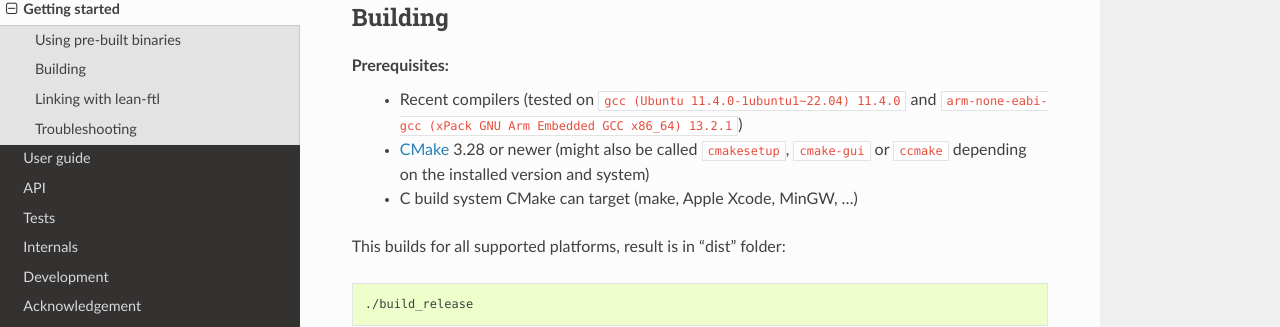
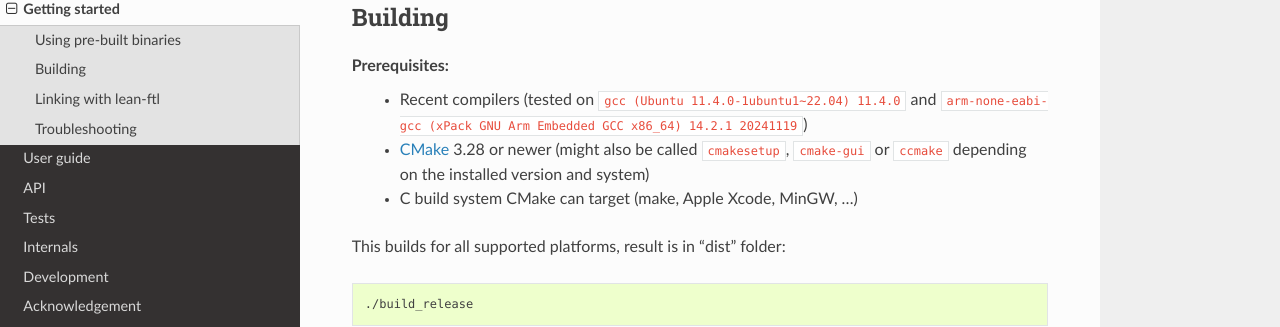
Before and after one commit to sebastien-riou/lean-ftl, a Sphinx documentation site: the page built from doc/source/getting_started.rst, in a window 1280 px wide and 900 px high, scrolled down 338 px. Shown: the part 141-468 px from the top of the window. Built offline with Sphinx 7.4.7 and the Read the Docs theme 3.1.0, drawn with Linux system fonts in a browser that asks for light colours; the version number is read from the project's files by our own code.

Commit message:
bump up ARM GCC version

```diff
--- a/doc/source/development.rst
+++ b/doc/source/development.rst
@@ -68,7 +68,7 @@ Development dependencies
 
 - CMake_ 3.28 or newer
 - gcc 11.4.0 or newer
-- arm-none-eabi-gcc 13.2.1 or newer
+- arm-none-eabi-gcc 14.2.1 or newer
 
 .. _CMake: http://cmake.org/
 
--- a/doc/source/getting_started.rst
+++ b/doc/source/getting_started.rst
@@ -22,7 +22,7 @@ Building
 ------------------------------
 
 Prerequisites:
- - Recent compilers (tested on ``gcc (Ubuntu 11.4.0-1ubuntu1~22.04) 11.4.0`` and ``arm-none-eabi-gcc (xPack GNU Arm Embedded GCC x86_64) 13.2.1``)
+ - Recent compilers (tested on ``gcc (Ubuntu 11.4.0-1ubuntu1~22.04) 11.4.0`` and ``arm-none-eabi-gcc (xPack GNU Arm Embedded GCC x86_64) 14.2.1 20241119``)
  - CMake_ 3.28 or newer (might also be called ``cmakesetup``, ``cmake-gui`` or ``ccmake`` depending on the installed version and system)
  - C build system CMake can target (make, Apple Xcode, MinGW, ...)
 
```
